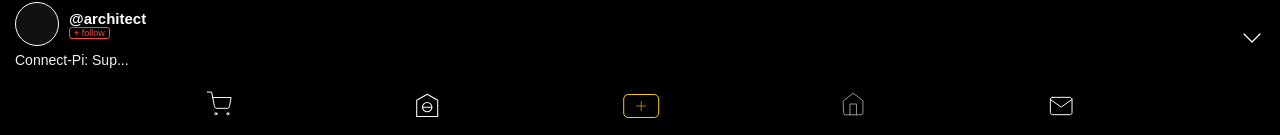
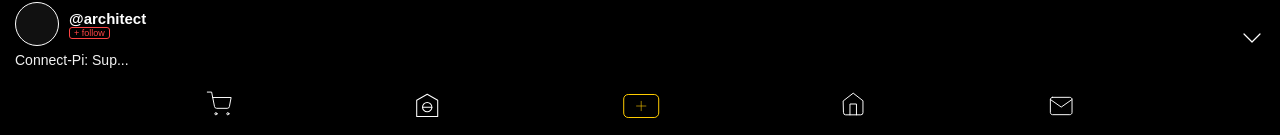
Before and after one commit to tinhtam221986/CONNECT-PI-SUPREME-III, a Next.js app: page / in a window 1280 px wide. Shown: the part 662-797 px from the top of the page. Built offline with nearby package versions, Linux system fonts and the light colour scheme.

Commit message:
Update page.tsx

```diff
--- a/app/page.tsx
+++ b/app/page.tsx
@@ -1,10 +1,10 @@
 "use client";
 import React, { useState } from 'react';
-import { SupremeIcon } from './SupremeIcons'; // Đấu nối kho Icon
-import ProfilePage from './ProfilePage';      // Đấu nối trang Profile Boss
+// Đảm bảo đường dẫn này đúng nếu bạn đã di chuyển file vào thư mục app
+import { SupremeIcon } from './SupremeIcons';
+import ProfilePage from './ProfilePage';
 
 export default function SupremeMasterApp() {
-  // Trạng thái điều hướng: 'feed' (Trang chủ video) hoặc 'profile' (Trang Boss)
   const [view, setView] = useState<'feed' | 'profile'>('feed');
   const [isNavVisible, setIsNavVisible] = useState(true);
   const [showVolMenu, setShowVolMenu] = useState(false);
@@ -13,20 +13,16 @@ export default function SupremeMasterApp() {
   return (
     <div style={{ position: 'relative', width: '100vw', height: '100vh', backgroundColor: '#000', overflow: 'hidden', fontFamily: 'Arial, sans-serif' }}>
 
-      {/* ---------------------------------------------------------
-          PHẦN 1: HIỂN THỊ NỘI DUNG (THAY ĐỔI THEO TRẠNG THÁI VIEW)
-      ---------------------------------------------------------- */}
       {view === 'profile' ? (
         <ProfilePage />
       ) : (
-        /* GIAO DIỆN VIDEO FEED (KẾT QUẢ ĐÃ ĐẠT CHUẨN CỦA CHÚNG TA) */
         <>
-          {/* KÍNH LÚP */}
+          {/* NÚT TÌM KIẾM #17 */}
           <div style={{ position: 'absolute', top: '25px', right: '20px', zIndex: 100 }}>
             <SupremeIcon name="search" size={28} />
           </div>
 
-          {/* CỘT PHẢI - CĂN CHỈNH ĐỀU TUYỆT ĐỐI */}
+          {/* CỘT PHẢI - ICON MẢNH 0.9MM */}
           <div style={{
             position: 'absolute', right: '12px', bottom: '80px',
             display: 'flex', flexDirection: 'column', alignItems: 'center',
@@ -37,7 +33,6 @@ export default function SupremeMasterApp() {
             <SupremeIcon name="share" size={32} />
             <SupremeIcon name="save" size={32} />
 
-            {/* NÚT LOA THÔNG MINH */}
             <div style={{ position: 'relative' }}>
               <div onClick={() => setShowVolMenu(!showVolMenu)} style={{ cursor: 'pointer' }}>
                 <SupremeIcon name="volume" size={32} flip={true} />
@@ -57,13 +52,12 @@ export default function SupremeMasterApp() {
               )}
             </div>
 
-            {/* NÚT V #5 */}
             <div onClick={() => setIsNavVisible(!isNavVisible)} style={{ cursor:'pointer', transition:'0.3s', transform: isNavVisible ? 'rotate(0deg)' : 'rotate(180deg)' }}>
               <SupremeIcon name="chevron" size={32} />
             </div>
           </div>
 
-          {/* CỤM THÔNG TIN TRÁI - KÉO SÁT NÚT GIỎ HÀNG 1/3 */}
+          {/* CỤM THÔNG TIN TRÁI */}
           <div style={{ position: 'absolute', bottom: '70px', left: '15px', zIndex: 100, display: 'flex', flexDirection: 'column', gap: '6px' }}>
             <div style={{ width: '24px', height: '24px', borderRadius: '4px', border: '0.8px solid #ffcc00', display: 'flex', alignItems: 'center', justifyContent: 'center', backgroundColor: 'rgba(0,0,0,0.6)' }}>
               <SupremeIcon name="store" size={14} color="#ffcc00" />
@@ -80,9 +74,7 @@ export default function SupremeMasterApp() {
         </>
       )}
 
-      {/* ---------------------------------------------------------
-          PHẦN 2: THANH ĐIỀU HƯỚNG CỐ ĐỊNH (BOTTOM NAVIGATION)
-      ---------------------------------------------------------- */}
+      {/* THANH ĐIỀU HƯỚNG ĐÁY */}
       <div style={{
         position: 'fixed', bottom: 0, left: '50%', transform: 'translateX(-50%)',
         width: '82%', height: '65px',
@@ -92,28 +84,19 @@ export default function SupremeMasterApp() {
         transform: isNavVisible ? 'translateX(-50%) translateY(0)' : 'translateX(-50%) translateY(100px)',
         zIndex: 1000
       }}>
-        {/* Nút Giỏ hàng #10 */}
         <div onClick={() => setView('feed')} style={{ cursor: 'pointer', opacity: view === 'feed' ? 1 : 0.6 }}>
           <SupremeIcon name="cart" size={26} />
         </div>
-
-        {/* Nút Siêu thị #9 */}
         <SupremeIcon name="global" size={28} />
-
-        {/* Nút Cộng + #8 */}
         <div style={{ width: '34px', height: '22px', borderRadius: '5px', border: '1px solid #ffcc00', display: 'flex', alignItems: 'center', justifyContent: 'center' }}>
           <SupremeIcon name="plus" size={16} color="#ffcc00" />
         </div>
-
-        {/* NÚT HOME #7 - CHÌA KHÓA VÀO PROFILE ÔNG CHỦ */}
-        <div onClick={() => setView(view === 'profile' ? 'feed' : 'profile')} style={{ cursor: 'pointer', opacity: view === 'profile' ? 1 : 0.6 }}>
+        <div onClick={() => setView(view === 'profile' ? 'feed' : 'profile')} style={{ cursor: 'pointer', opacity: 1 }}>
           <SupremeIcon name="home" size={26} color={view === 'profile' ? "#ffcc00" : "#fff"} />
         </div>
-
-        {/* Nút Hộp thư #6 */}
         <SupremeIcon name="mail" size={26} />
       </div>
 
     </div>
   );
-                }
+      }
```
